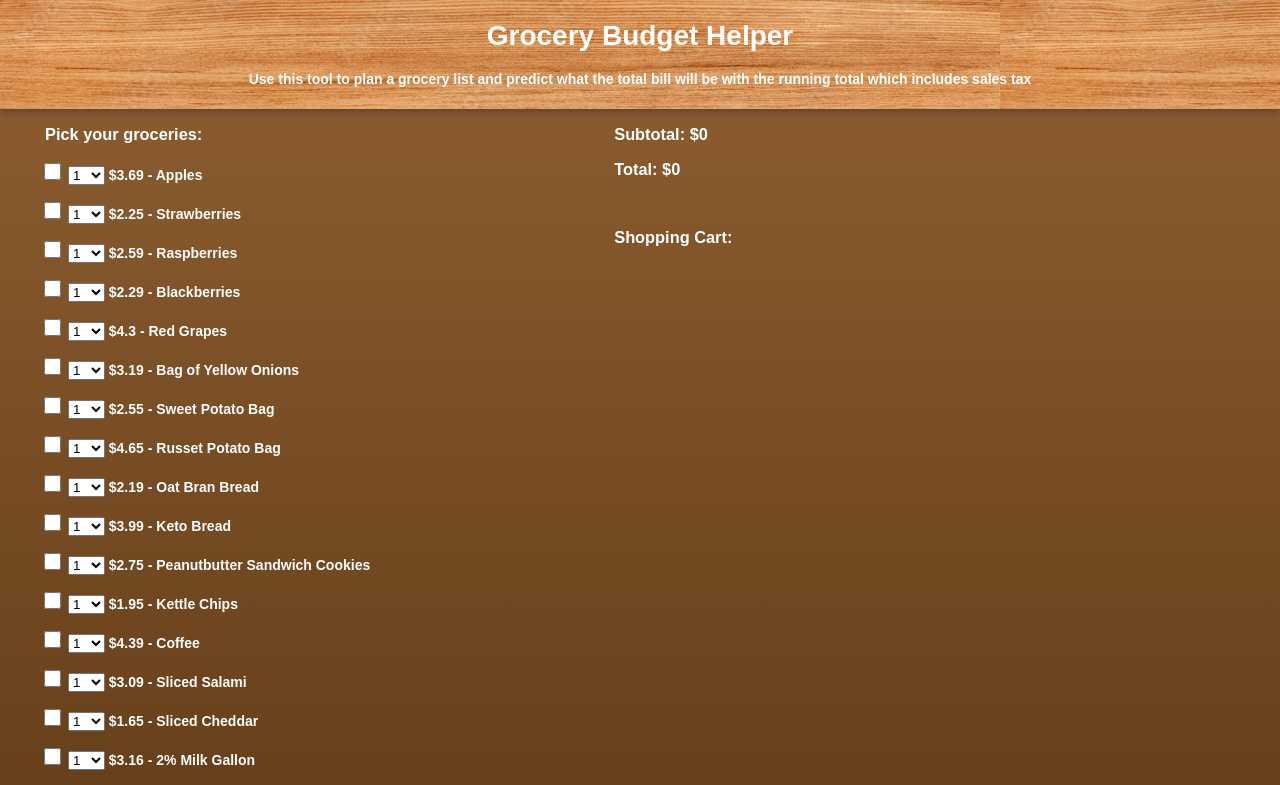
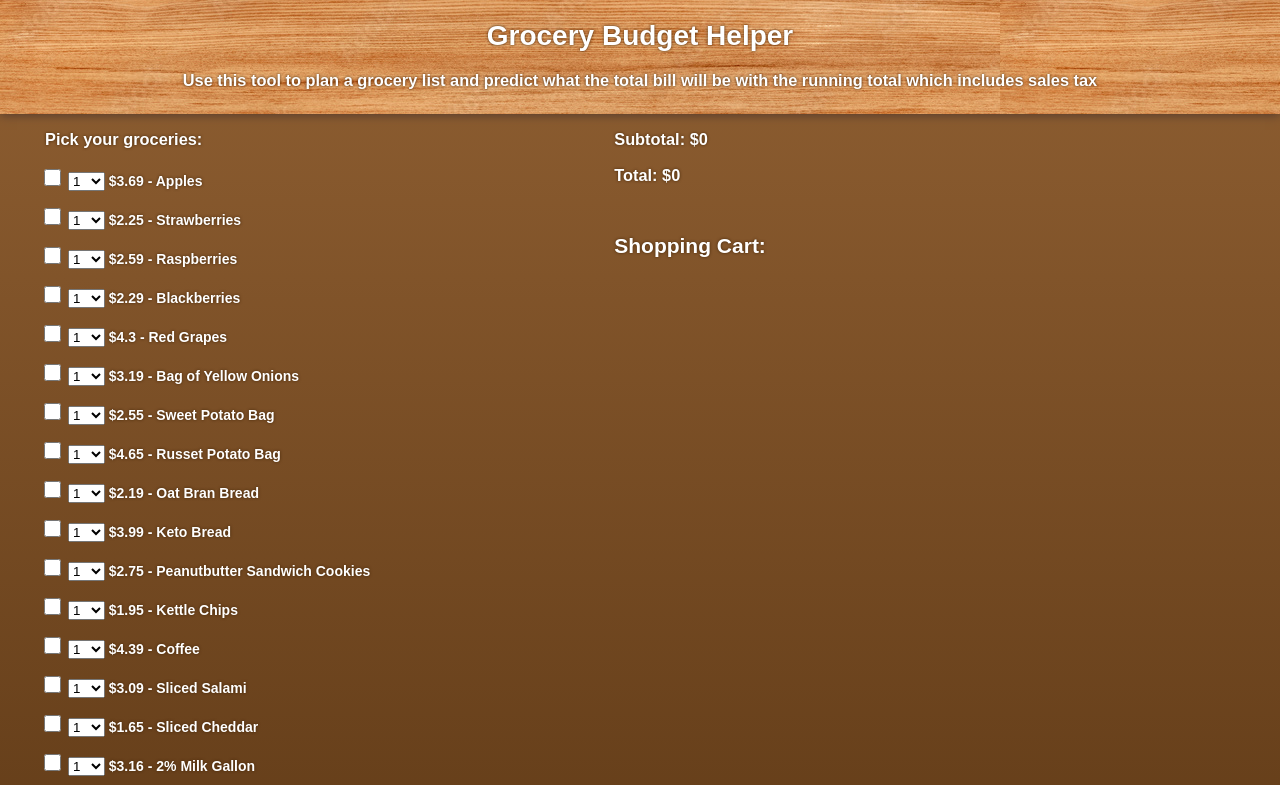
Before and after one commit to alexdavies440/Grocery-Budget-Project, a React (Vite) app in the folder grocery-project/: page / in a window 1280 px wide. Shown: the top 785 px of the page. Built offline with nearby package versions, Linux system fonts and the light colour scheme.

Commit message:
Added text-shadows to make text easier to read, changed size of text

```diff
--- a/grocery-project/src/App.css
+++ b/grocery-project/src/App.css
@@ -8,13 +8,14 @@ body {
   margin: 0;
   min-height: 100vh;
   color: #ffffff;
-
+  text-shadow: 0 0 3px #422407;
 }
 
 #banner {
   background-image: url("assets/1000_F_416456157_gAC4vXCygslyIqtbFXOJAIgQEIXuq67M.jpg");
   box-shadow: 0 1px 10px #52392e;
   color: #ffffff;
+  text-shadow: 0 0 3px #422407;
   text-align: center;
   padding-left: 30px;
   padding-right: 30px;
@@ -23,11 +24,12 @@ body {
 
 }
 
-.desc {
-  background-color: rgba(255, 255, 255, 0.4);
+#list {
+  /* background-color: rgba(255, 255, 255, 0.1);
   backdrop-filter: blur(2px);
-  padding: 15px;
+  padding: 15px; */
 }
+
 
 .listHeader {
 
--- a/grocery-project/src/components/Banner.jsx
+++ b/grocery-project/src/components/Banner.jsx
@@ -3,7 +3,7 @@ export default function Banner() {
     return (
         <div id="banner">
             <h1>Grocery Budget Helper</h1>
-            <p>Use this tool to plan a grocery list and predict what the total bill will be with the running total which includes sales tax </p>
+            <h3>Use this tool to plan a grocery list and predict what the total bill will be with the running total which includes sales tax </h3>
         </div>
     );
 }
--- a/grocery-project/src/components/GroceryList.jsx
+++ b/grocery-project/src/components/GroceryList.jsx
@@ -76,7 +76,7 @@ export default function GroceryList() {
     return (
         <>
             <div className="columns">
-                <div >
+                <div id="list">
                     <h3 id="instruction"  className="listHeader">Pick your groceries: </h3>
                     {groceryData.map((item, id) => {
 
@@ -98,7 +98,7 @@ export default function GroceryList() {
                     <h3 className="totals">Total: ${calculateTotal(selected)}</h3>
                 </div>
                 <br />
-                    <h3 className="listHeader">Shopping Cart:</h3>
+                    <h2 className="listHeader">Shopping Cart:</h2>
                     {selected.map((selection, id) => {
                         return (
                             <div >
```
